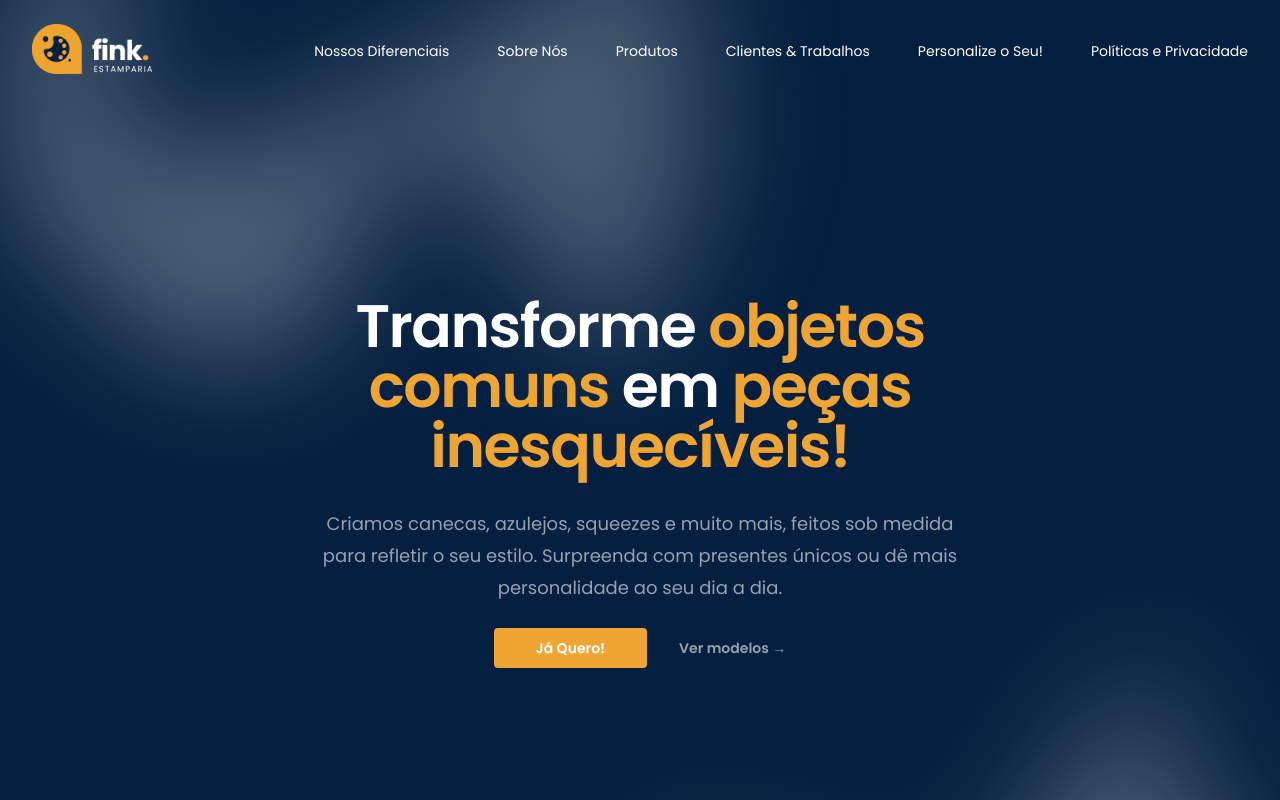
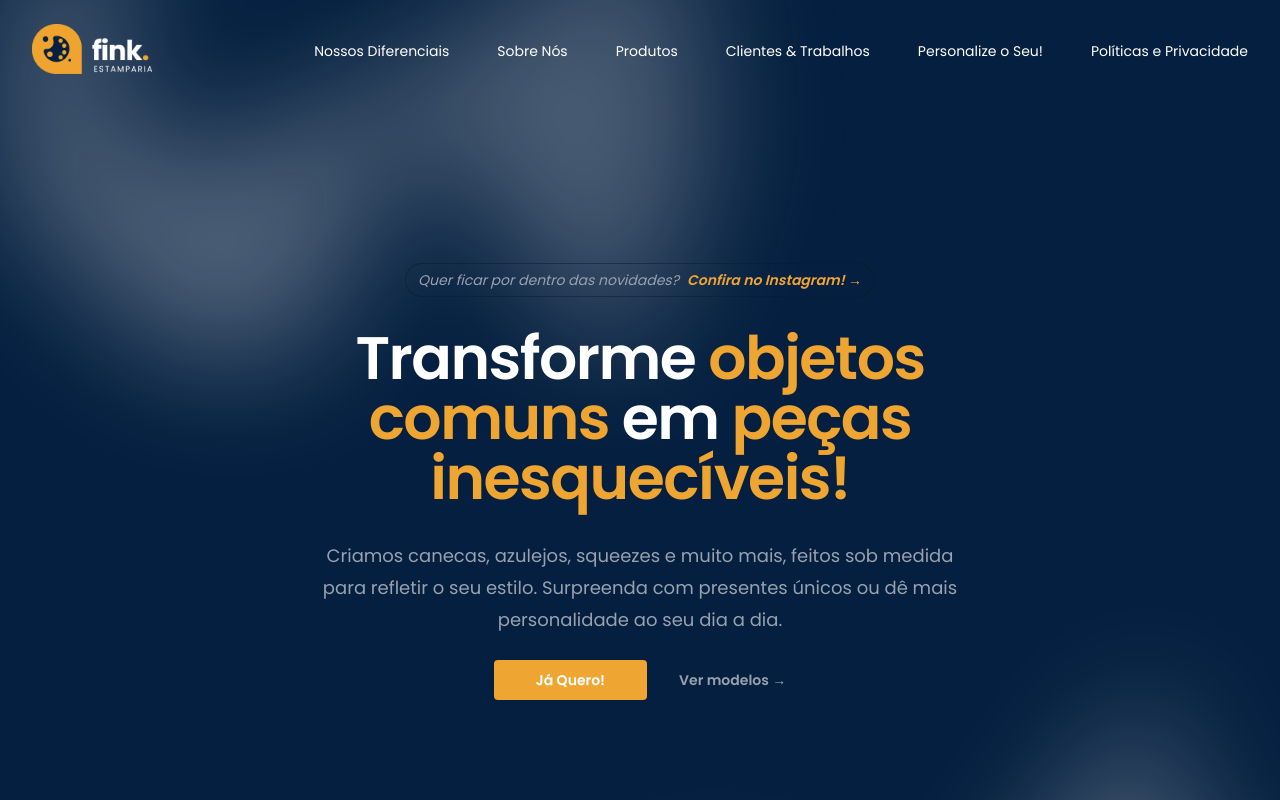
Before and after one commit to Daniel-Formoso/finkestamparia, a Next.js app: page / in a window 1280 px wide. Shown: the top 800 px of the page. Built offline with nearby package versions, Linux system fonts and the light colour scheme; what tailwindcss-animated would draw is missing.

Commit message:
fundo modal

```diff
--- a/src/app/components/HeroSection/page.tsx
+++ b/src/app/components/HeroSection/page.tsx
@@ -112,20 +112,27 @@ export default function HeroSection() {
         </div>
         <div className="mx-auto max-w-2xl py-32 sm:py-48 lg:py-56">
           <div className="sm:mb-8 sm:flex sm:justify-center">
-            <div className="hidden relative italic rounded-full px-3 py-1 text-sm/6 text-gray-400 ring-1 ring-gray-900/50 animate-fade animate-duration-500 animate-delay-800 animate-ease-in animate-normal animate-fill-both">
-             Quer ficar por dentro das novidades?
-              <a href="https://www.instagram.com/finkestamparia/" className="font-semibold text-[#EFA531] pl-2 hover:text-white">
+            <div className="relative italic rounded-full px-3 py-1 text-sm/6 text-gray-400 ring-1 ring-gray-900/50 animate-fade animate-duration-500 animate-delay-800 animate-ease-in animate-normal animate-fill-both hidden sm:block">
+              Quer ficar por dentro das novidades?
+              <a
+                href="https://www.instagram.com/finkestamparia/"
+                className="font-semibold text-[#EFA531] pl-2 hover:text-white"
+              >
                 <span aria-hidden="true" className="absolute inset-0" />
                 Confira no Instagram!<span aria-hidden="true"> →</span>
               </a>
             </div>
           </div>
+
           <div className="text-center">
             <h1 className="text-4xl font-semibold tracking-tight text-white sm:text-6xl animate-fade animate-duration-500 animate-delay-1200 animate-ease-in animate-normal animate-fill-both">
-              Transforme <span className="text-[#EFA531]">objetos comuns</span> em<span className="text-[#EFA531]"> peças inesquecíveis!</span>
+              Transforme <span className="text-[#EFA531]">objetos comuns</span>{" "}
+              em<span className="text-[#EFA531]"> peças inesquecíveis!</span>
             </h1>
             <p className="mt-8 text-lg font-regular text-gray-400 sm:text-lg/8 animate-fade animate-duration-500 animate-delay-1600 animate-ease-in animate-normal animate-fill-both">
-              Criamos canecas, azulejos, squeezes e muito mais, feitos sob medida para refletir o seu estilo. Surpreenda com presentes únicos ou dê mais personalidade ao seu dia a dia.
+              Criamos canecas, azulejos, squeezes e muito mais, feitos sob
+              medida para refletir o seu estilo. Surpreenda com presentes únicos
+              ou dê mais personalidade ao seu dia a dia.
             </p>
             <div className="mt-6 flex items-center justify-center gap-x-8">
               <Link
@@ -134,7 +141,10 @@ export default function HeroSection() {
               >
                 Já Quero!
               </Link>
-              <Link href="#produtos" className="text-sm/6 font-semibold text-gray-400 xl:hover:text-[#EFA531] animate-fade-left animate-duration-500 animate-delay-[2000ms] animate-ease-in animate-normal animate-fill-both">
+              <Link
+                href="#produtos"
+                className="text-sm/6 font-semibold text-gray-400 xl:hover:text-[#EFA531] animate-fade-left animate-duration-500 animate-delay-[2000ms] animate-ease-in animate-normal animate-fill-both"
+              >
                 Ver modelos <span aria-hidden="true">→</span>
               </Link>
             </div>
--- a/src/app/components/Modal/modal.tsx
+++ b/src/app/components/Modal/modal.tsx
@@ -20,7 +20,7 @@ const Modal = forwardRef<ModalHandle, ModalProps>((props, ref) => {
   }));
 
   return (
-    <dialog ref={dialogRef} className="modal">
+    <dialog ref={dialogRef} className="modal bg-transparent backdrop:bg-black/50 backdrop:backdrop-blur-sm">
       <div className="modal-box border-1 border-[#EFA531]">
         <h3 className="font-bold text-[#EFA531] text-lg">{props.title}</h3>
         <div className="py-4 text-white font-semibold">{props.children}</div>
```
